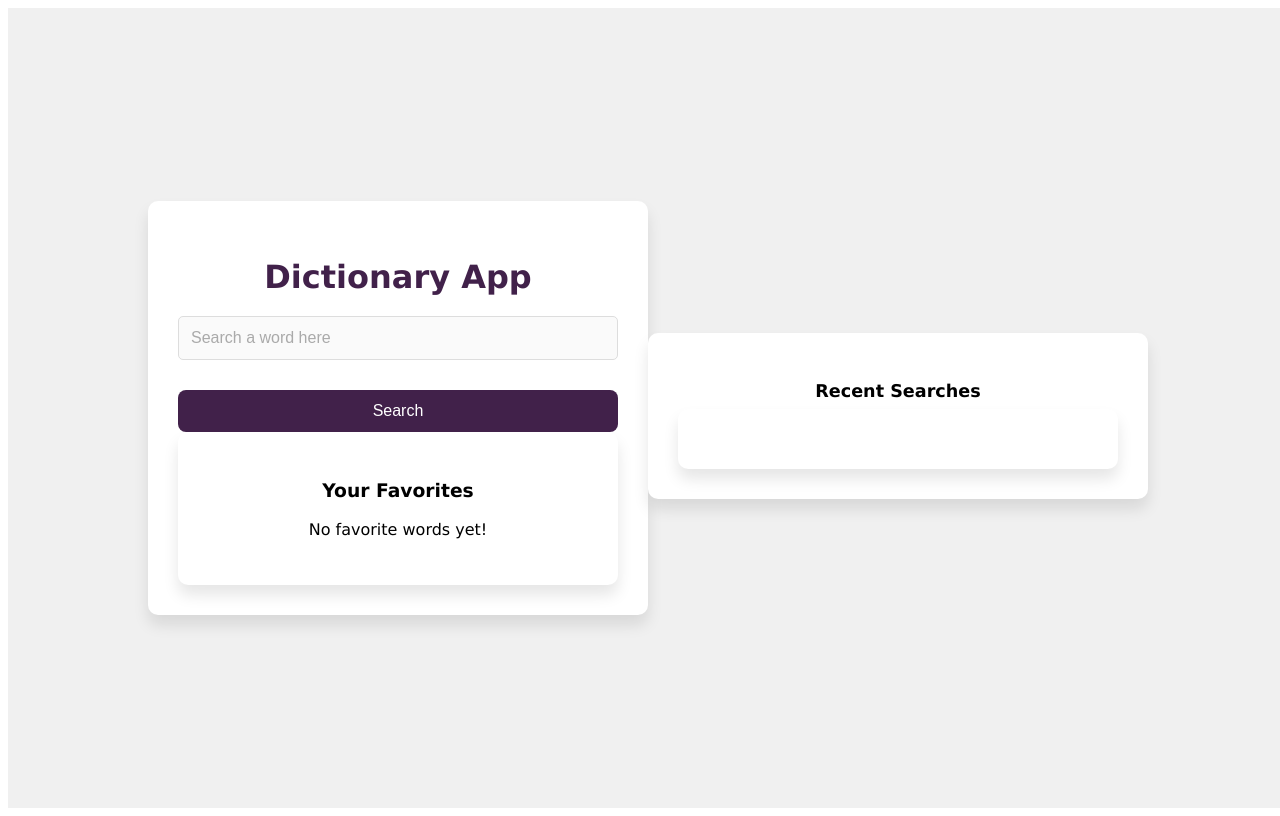
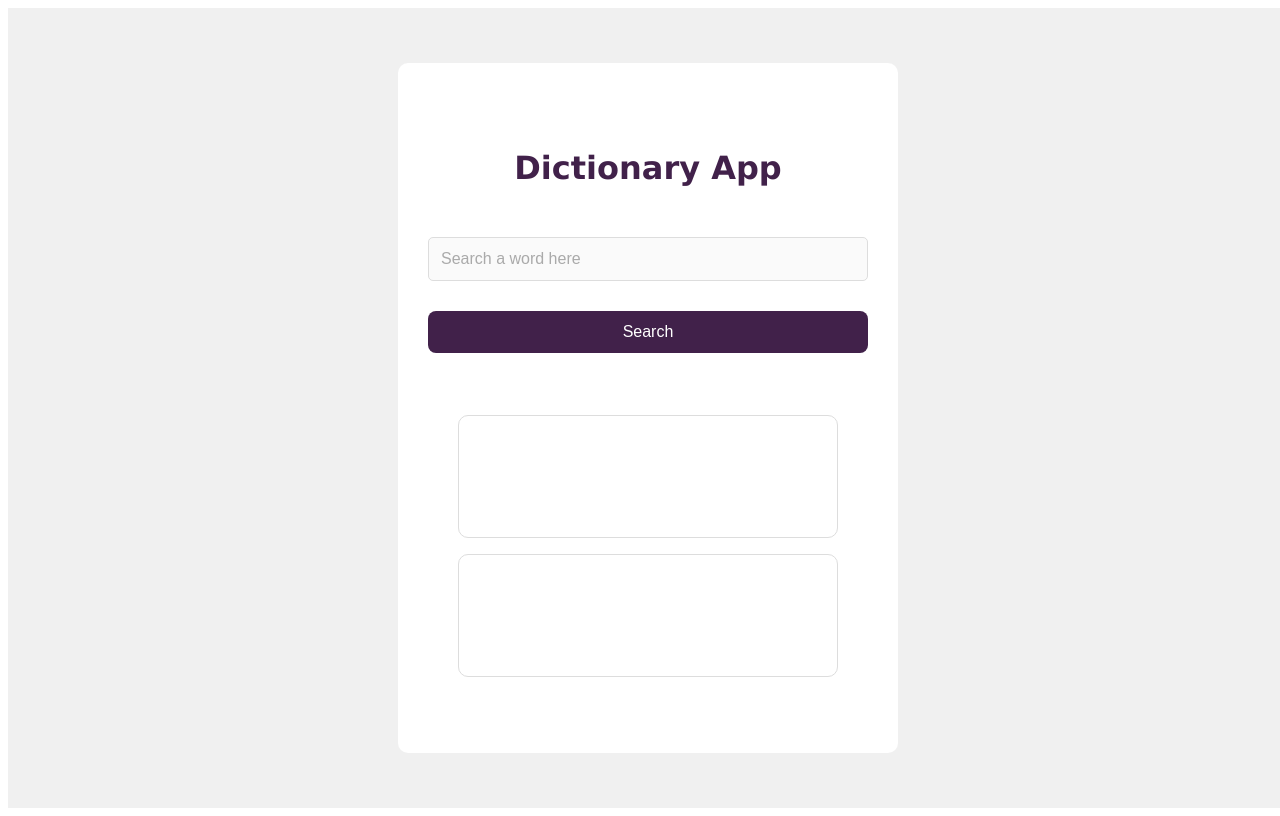
Before and after one commit to MariaVassilikopoulou/DictionaryApp, a React (Vite) app: page / in a window 1280 px wide. Built offline with nearby package versions, Linux system fonts and the light colour scheme.

Commit message:
SECOND version

```diff
--- a/src/components/DictionaryApp.jsx
+++ b/src/components/DictionaryApp.tsx
@@ -1,14 +1,28 @@
+import React from 'react';
 import  {useState, useEffect} from 'react'
 import { motion } from 'framer-motion';
-import { saveSearchTerm } from "../utils/localStorage";
+import { saveSearchTerm ,getFavorites, saveFavorite, removeFavorite} from "../utils/localStorage";
 import ToastContainer from './ToastContainer';
 import RecentSearches from "./ResentSearches";
+import Favorites from './Favorites';
+
+type Definition = {
+  word: string;
+  phonetics?: { text?: string; audio?: string }[];
+  meanings: {
+    partOfSpeech: string;
+    definitions: {
+      definition: string;
+    }[];
+  }[];
+};
+
 const DictionaryApp = () => {
-  const [word, setWord] = useState('');
-  const [definition, setDefinition] = useState(null);
-  const [error, setError] = useState(null);
-  const [synonyms, setSynonyms]= useState([]);
-  const [favorites, setFavorites] = useState([]);
+  const [word, setWord] = useState<string>('');
+  const [definition, setDefinition] =useState<Definition | null>(null);
+  const [error, setError] = useState<string | null>(null);;
+  const [synonyms, setSynonyms]= useState<string[]>([]);
+  const [favorites, setFavorites] = useState<string[]>([]);
 
 
 
@@ -64,25 +78,17 @@ const fetchSynonyms = async (word) => {
 
 
    // Add to favorites (localStorage)
-   const addToFavorites = (word) => {
-    setFavorites((prevFavorites) => {
-      const updatedFavorites = [...prevFavorites, word];
-      localStorage.setItem('favorites', JSON.stringify(updatedFavorites)); // Save to localStorage
-      return updatedFavorites;
-    });
+   const addToFavorites = (word: string) => {
+    setFavorites(saveFavorite(word));
   };
-   // Remove from favorites
-   const removeFromFavorites = (word) => {
-    setFavorites((prevFavorites) => {
-      const updatedFavorites = prevFavorites.filter((item) => item !== word);
-      localStorage.setItem('favorites', JSON.stringify(updatedFavorites)); // Update in localStorage
-      return updatedFavorites;
-    });
+
+
+  const removeFromFavorites = (word: string) => {
+    setFavorites(removeFavorite(word));
   };
-   // Load favorites from localStorage on mount
+
   useEffect(() => {
-    const savedFavorites = JSON.parse(localStorage.getItem('favorites')) || [];
-    setFavorites(savedFavorites);
+    setFavorites(getFavorites());
   }, []);
 
 
@@ -92,11 +98,11 @@ const fetchSynonyms = async (word) => {
   };
 
   return (
-    <section className='container' >{/*initial={{ opacity: 0 }} animate={{ opacity: 1 }} transition={{ duration: 0.6 }}>*/}
+    <section className='container'>
     <div>
-      <motion.h1 className="title" initial={{ scale: 0 }} animate={{ scale: 1 }} transition={{ duration: 0.5 }}>
+      <motion.div className="title" initial={{ scale: 0 }} animate={{ scale: 1 }} transition={{ duration: 0.5 }}>
         <h1>Dictionary App</h1>
-        </motion.h1>
+      </motion.div>
         <input
           type='text'
           placeholder='Search a word here'
@@ -121,13 +127,15 @@ const fetchSynonyms = async (word) => {
               </div>
             )}
              {synonyms.length > 0 && (
-              <div>
+  <div className="synonyms-list">
     <h3>Synonyms:</h3>
+    <div className="synonymListContainer">
       <ul>
         {synonyms.map((synonym, index) => (
-                    <li key={index}>{synonym}</li>
+          <li key={index} className="synonymItem">{synonym}</li>
         ))}
       </ul>
+    </div>
   </div>
 )}
             {/* Display phonetic and audio if available */}
@@ -146,23 +154,9 @@ const fetchSynonyms = async (word) => {
           </div>
         )}
 
-        <div>
-          <h3>Your Favorites</h3>
-          {favorites.length > 0 ? (
-            <ul>
-              {favorites.map((favorite, index) => (
-                <li key={index}>
-                  {favorite}
-                  <button onClick={() => removeFromFavorites(favorite)}>Remove</button>
-                </li>
-              ))}
-            </ul>
-          ) : (
-            <p>No favorite words yet!</p>
-          )}
+  <RecentSearches onSelect={handleRecentClick} />
         </div>
-        </div>
-        <RecentSearches onSelect={handleRecentClick} />
+
       </section>
     );
   };
--- /dev/null
+++ b/src/components/Favorites.tsx
@@ -0,0 +1,28 @@
+import React from 'react';
+
+type Props = {
+  favorites: string[];
+  onRemove: (word: string) => void;
+};
+
+const Favorites = ({ favorites, onRemove }: Props) => {
+  return (
+    <div>
+      <h3>Your Favorites</h3>
+      {favorites.length > 0 ? (
+        <ul>
+          {favorites.map((favorite, index) => (
+            <li key={index}>
+              {favorite}
+              <button onClick={() => onRemove(favorite)}>Remove</button>
+            </li>
+          ))}
+        </ul>
+      ) : (
+        <p>No favorite words yet!</p>
+      )}
+    </div>
+  );
+};
+
+export default Favorites;
--- a/src/components/ResentSearches.tsx
+++ b/src/components/ResentSearches.tsx
@@ -2,20 +2,53 @@ import { useEffect, useState} from "react";
 import { getRecentSearches } from "../utils/localStorage";
 import "../styles/ResentSearches.scss";
 import React from "react";
+import Favorites from "./Favorites";
+import { saveSearchTerm ,getFavorites, saveFavorite, removeFavorite} from "../utils/localStorage";
 type Props = {
   onSelect: (term: string) => void;
 };
 
 const RecentSearches = ({ onSelect }: Props) => {
   const [recent, setRecent] = useState<string[]>([]);
+ const [favorites, setFavorites] = useState<string[]>([]);
+
+ const [showFavorites, setShowFavorites] = useState<boolean>(false);
+ const [showRecent, setShowRecent] = useState<boolean>(false);
 
   useEffect(() => {
     setRecent(getRecentSearches());
+    setFavorites(getFavorites());
   }, []);
 
+ const removeFromFavorites = (word: string) => {
+    setFavorites(removeFavorite(word));
+  };
+
+  useEffect(() => {
+    setFavorites(getFavorites());
+  }, []);
+
+
+
+
     return (
-    <div className="recent-searches">
-      <h3>Recent Searches</h3>
+      <div className="accordion-wrapper">
+        {/* Accordion: Favorites */}
+        <div className="accordion-section">
+          <button onClick={() => setShowFavorites(!showFavorites)} className="accordion-toggle">
+            {showFavorites ? "▼ Hide Favorites" : "▶ Show Favorites"}
+          </button>
+          {showFavorites && (
+            <Favorites favorites={favorites} onRemove={removeFromFavorites} />
+          )}
+        </div>
+
+        {/* Accordion: Recent Searches */}
+        <div className="accordion-section">
+          <button onClick={() => setShowRecent(!showRecent)} className="accordion-toggle">
+            {showRecent ? "▼ Hide Recent Searches" : "▶ Show Recent Searches"}
+          </button>
+          {showRecent && (
             <div className="buttons-container">
               {recent.map((word, index) => (
                 <button key={index} onClick={() => onSelect(word)}>
@@ -23,6 +56,8 @@ const RecentSearches = ({ onSelect }: Props) => {
                 </button>
               ))}
             </div>
+          )}
+        </div>
       </div>
     );
   };
--- a/src/styles/App.scss
+++ b/src/styles/App.scss
@@ -36,10 +36,10 @@ $input-focus-border-color: $highlight-color;
   background-color: $white-color;
   padding: 30px;
   border-radius: 10px;
-  box-shadow: 0 10px 15px rgba(0, 0, 0, 0.1);
+  box-shadow: 0 10 px 15px rgba(0, 0, 0, 0.1);
   animation: slideIn 0.8s ease-out;
   box-sizing: border-box;
-  overflow: hidden;
+
 }
 
 /*@keyframes slideIn {
@@ -109,6 +109,27 @@ button {
   color: $error-color;
   font-size: 16px;
   margin-top: 20px;
+}
+
+.synonymListContainer {
+  overflow-y: auto;
+  max-height: 100px;
+  overflow-y: auto;
+  scrollbar-width: thin;
+  scroll-behavior: smooth; /* Firefox */
+  &::-webkit-scrollbar {
+    width: 6px;
+
+  }
+  &::-webkit-scrollbar-thumb {
+    background: $highlight-color;
+    border-radius: 4px;
+  }
+}
+
+.synonymItem {
+  padding: 0.25rem 0;
+  font-size: 0.95rem;
 }
 
 .synonyms-list {
--- a/src/styles/ResentSearches.scss
+++ b/src/styles/ResentSearches.scss
@@ -7,6 +7,26 @@ $error-color: #e74c3c;
 $white-color: #fff;
 $input-border-color: #ddd;
 $input-focus-border-color: $highlight-color;
+.accordion-wrapper {
+    margin-top: 2rem;
+  }
+
+  .accordion-section {
+    margin-bottom: 1rem;
+    border: 1px solid #ddd;
+    border-radius: 8px;
+    padding: 0.5rem;
+    background: #f9f9f9;
+  }
+
+  .accordion-toggle {
+    background: transparent;
+    border: none;
+    font-weight: bold;
+    cursor: pointer;
+    margin-bottom: 0.5rem;
+    font-size: 1rem;
+  }
 
 .recent-searches {
     margin-top: 1rem;
--- a/src/utils/localStorage.ts
+++ b/src/utils/localStorage.ts
@@ -7,3 +7,25 @@ export const saveSearchTerm = (term: string) => {
   export const getRecentSearches = (): string[] => {
     return JSON.parse(localStorage.getItem("recentSearches") || "[]");
   };
+
+
+  export const getFavorites = (): string[] => {
+    return JSON.parse(localStorage.getItem('favorites') || '[]');
+  };
+
+  export const saveFavorite = (word: string): string[] => {
+    const favorites = getFavorites();
+    if (!favorites.includes(word)) {
+      const updated = [...favorites, word];
+      localStorage.setItem('favorites', JSON.stringify(updated));
+      return updated;
+    }
+    return favorites;
+  };
+
+  export const removeFavorite = (word: string): string[] => {
+    const favorites = getFavorites();
+    const updated = favorites.filter(item => item !== word);
+    localStorage.setItem('favorites', JSON.stringify(updated));
+    return updated;
+  };
```
Lines whose indentation alone changed are shown as unchanged.
